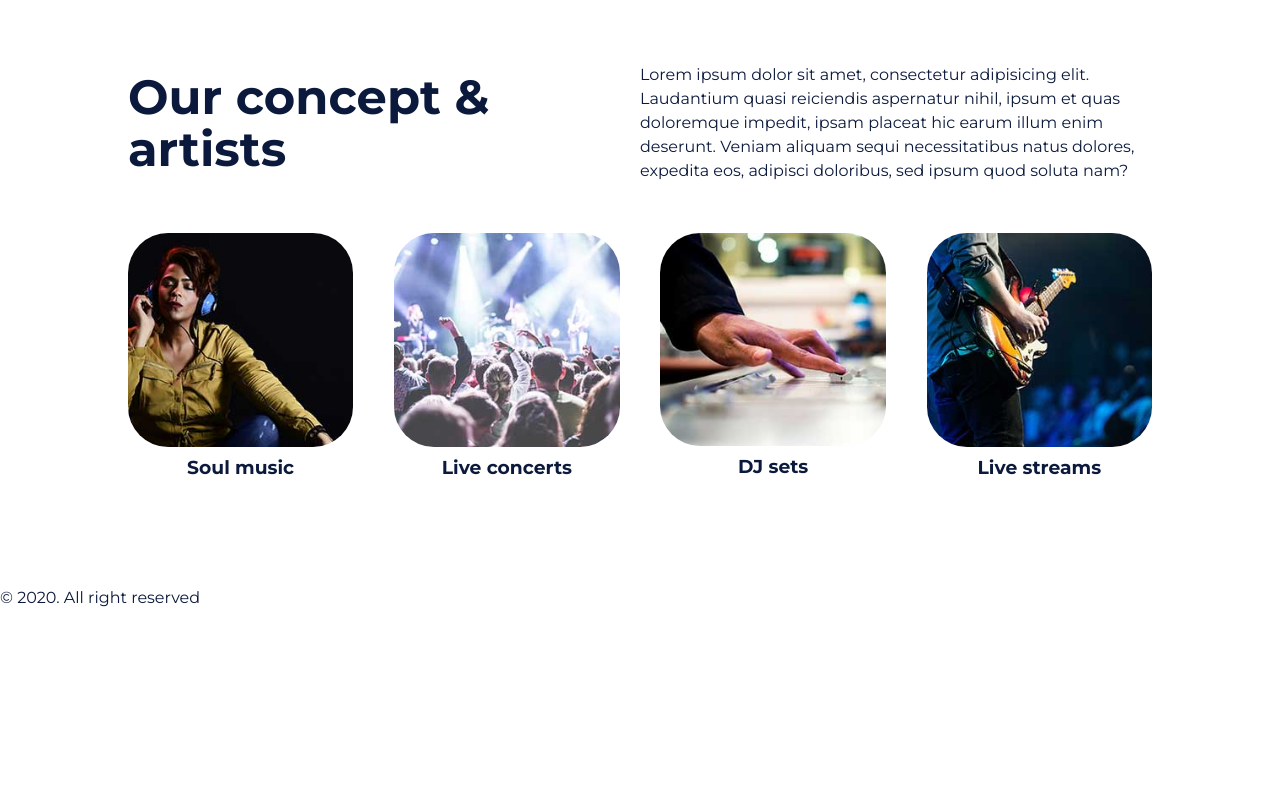
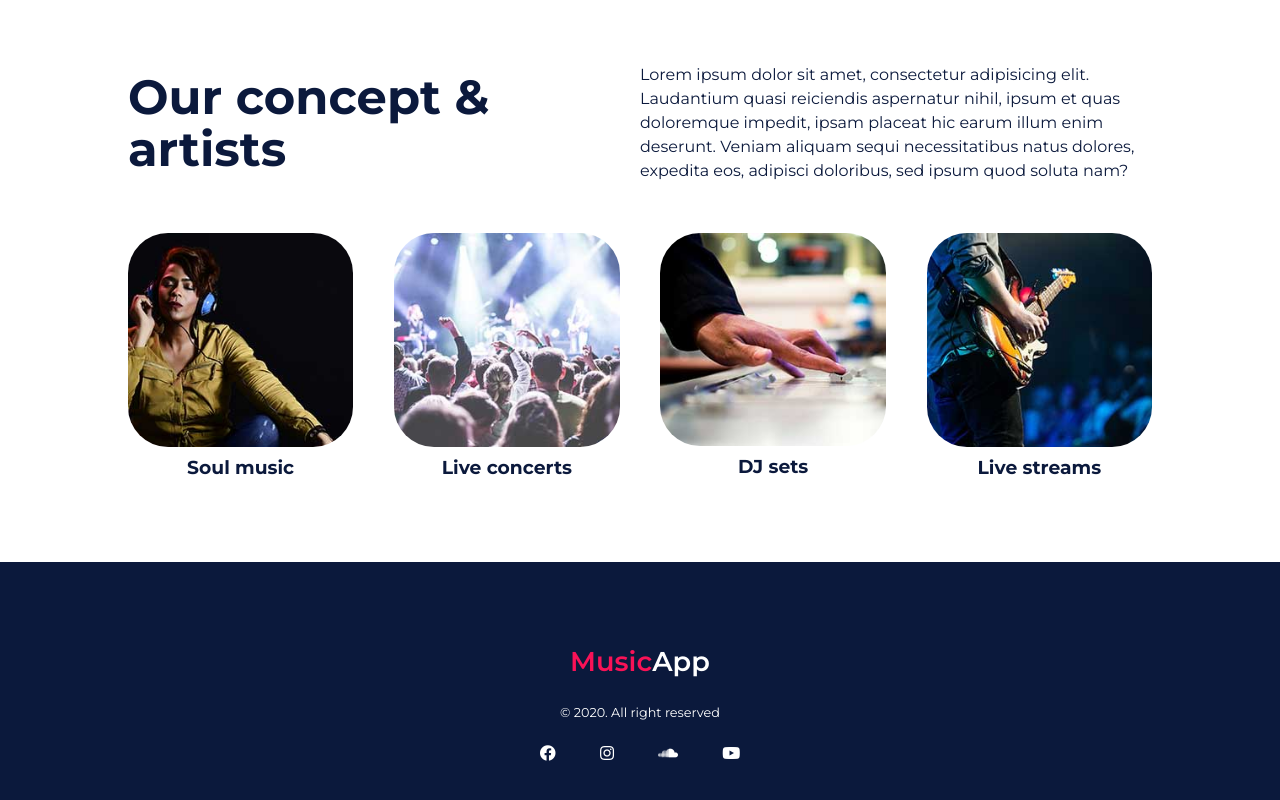
Before and after one commit to slobodanmiric/music-app, a plain HTML site: page index.html in a window 1280 px wide. Shown: the part 1633-2433 px from the top of the page. Before the commit the page ends 2267 px from the top, so only its background shows below. Drawn offline with Linux system fonts and the light colour scheme.

Commit message:
footer css

```diff
--- a/style.css
+++ b/style.css
@@ -192,3 +192,26 @@ artists
     width: 100%;
     border-radius: 40px;
 }
+/******************************
+footer
+******************************/
+footer {
+    background: var(--tamnoPlava);
+    text-align: center;
+    padding: var(--padding);
+    color: var(--bela);
+}
+footer .logo {
+    font-size: 1.7rem;
+    font-weight: 600;
+}
+footer .logo span {
+    color: var(--pink);
+}
+footer p {
+    padding: 20px 0;
+    font-size: .8rem
+}
+footer .icons a {
+    margin: 0 20px;
+}
```
